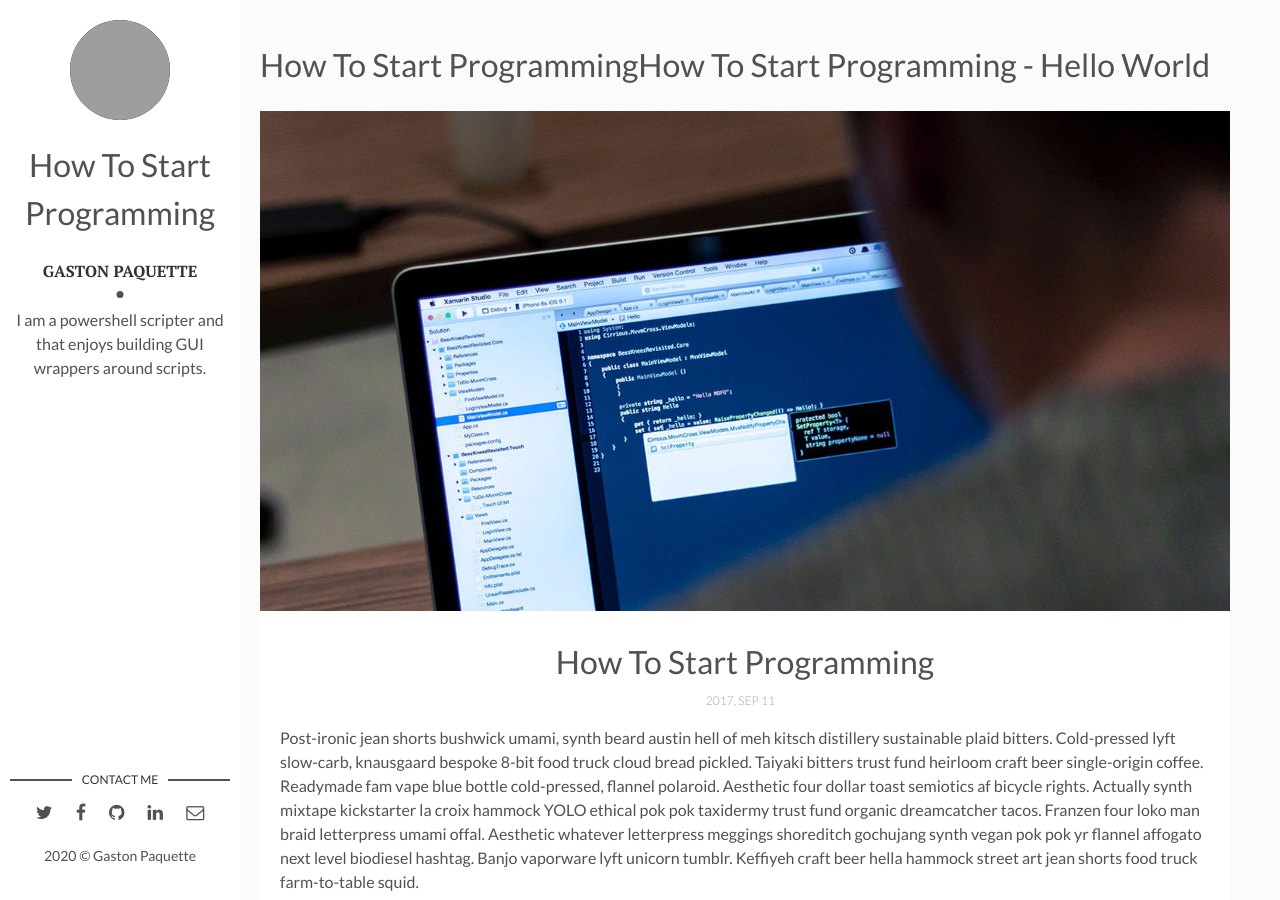
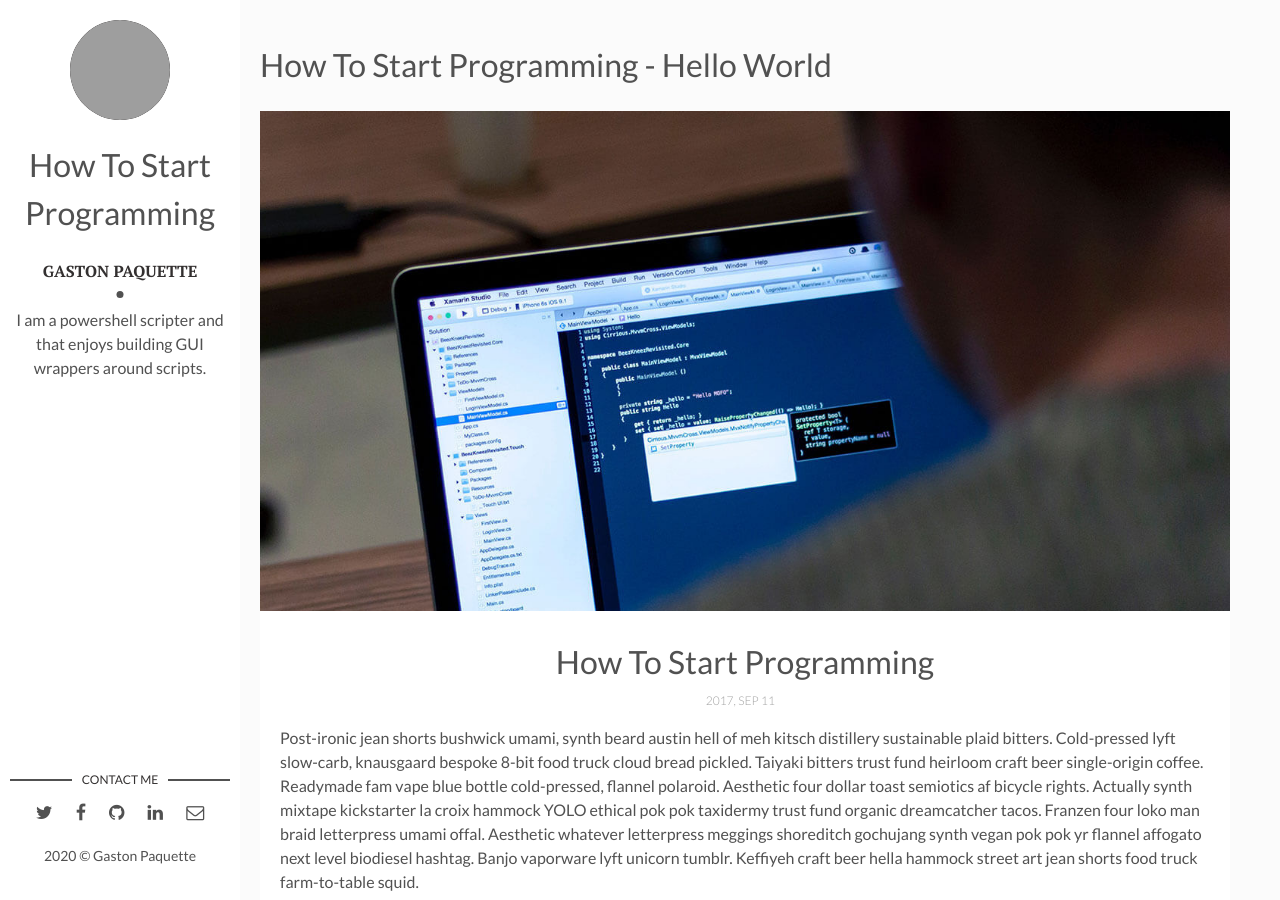
Before and after one commit to Gaspack/gaspack.github.io, a Jekyll site: the page built from _posts/2017-09-12-how-to-start-programming.markdown, in a window 1280 px wide and 900 px high. Built offline with Jekyll 4.4.1, drawn with Linux system fonts in a browser that asks for light colours; grey boxes are pictures that could not be loaded.

Commit message:
Update main.html

```diff
--- a/_layouts/main.html
+++ b/_layouts/main.html
@@ -50,6 +51,5 @@ layout: default
   </footer> <!-- End Footer -->
 </aside> <!-- End Sidebar -->
 <div class="content-box clearfix">
-  <h1>{{ page.title }}</h1>
   {{ content }}
 </div>
```
Also changed, not shown: other parts of _layouts/main.html (+1 -0 lines).
